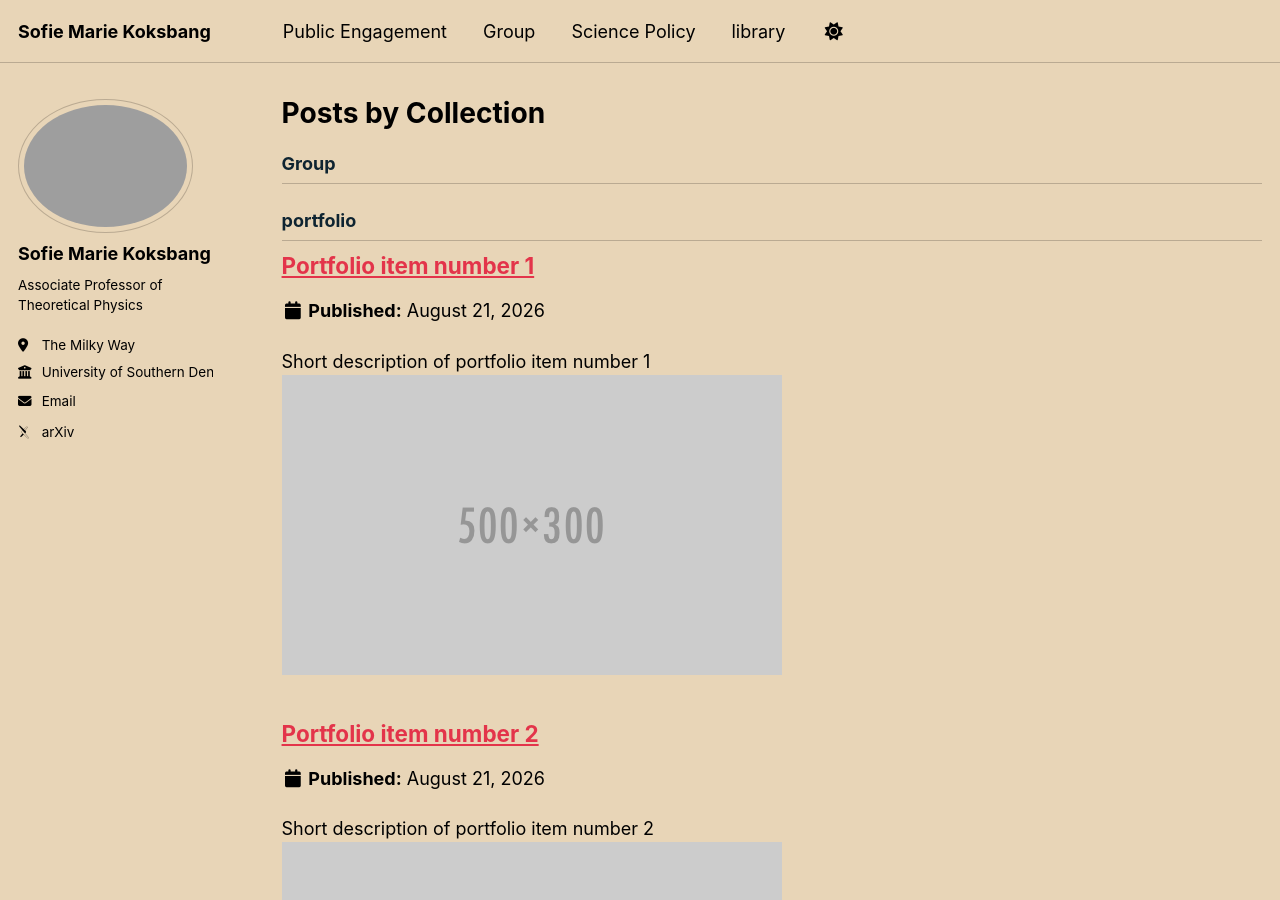
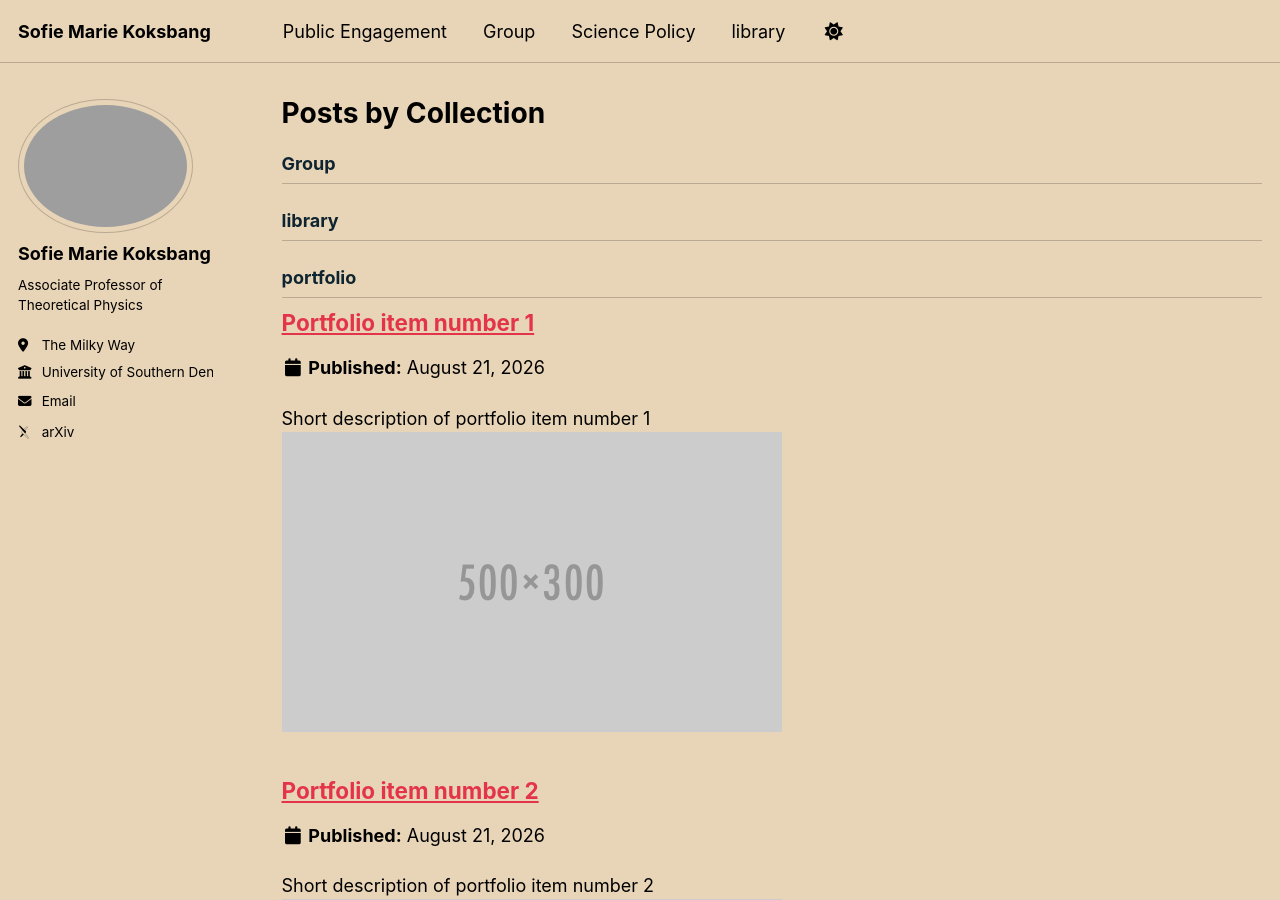
Before and after one commit to sofiemariekoksbang/sofiemariekoksbang.github.io, a Jekyll site: the page built from _pages/collection-archive.html, in a window 1280 px wide and 900 px high. Built offline with Jekyll 4.4.1, drawn with Linux system fonts in a browser that asks for light colours; some web fonts are replaced; a script bundle is joined from its source files by our own code; library files that are not in the unit come from our copies.

Commit message:
Add library section to config with permalink

```diff
--- a/_config.yml
+++ b/_config.yml
@@ -242,6 +242,9 @@ collections:
   sciencepolicy:
     output: true
     permalink: /sciencepolicy/:path/
+  library:
+    output: true
+    permalink: /library/:path/
 
 
 # These settings control how pages and collections are included in the site
```
